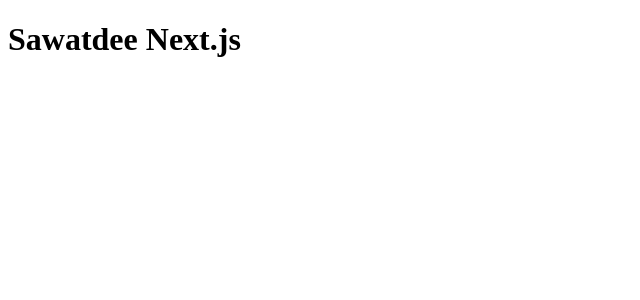
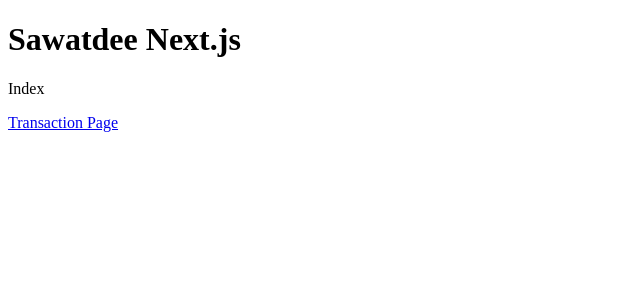
Before and after one commit to melpst/nextjs-tutorial, a Next.js app: page / in a window 1280 px wide. Shown: the top 300 px of the page, without its empty margins (0-640 px from the left). Built offline with nearby package versions, Linux system fonts and the light colour scheme.

Commit message:
add link to transaction page

```diff
--- a/pages/index.js
+++ b/pages/index.js
@@ -1 +1,13 @@
-export default () => <h1>Sawatdee Next.js</h1>
+import Link from 'next/link'
+
+const Index = () => (
+  <div>
+    <h1>Sawatdee Next.js</h1>
+    <p>Index</p>
+    <Link href="/transaction">
+        <a>Transaction Page</a>
+    </Link>
+  </div>
+)
+
+export default Index
```
